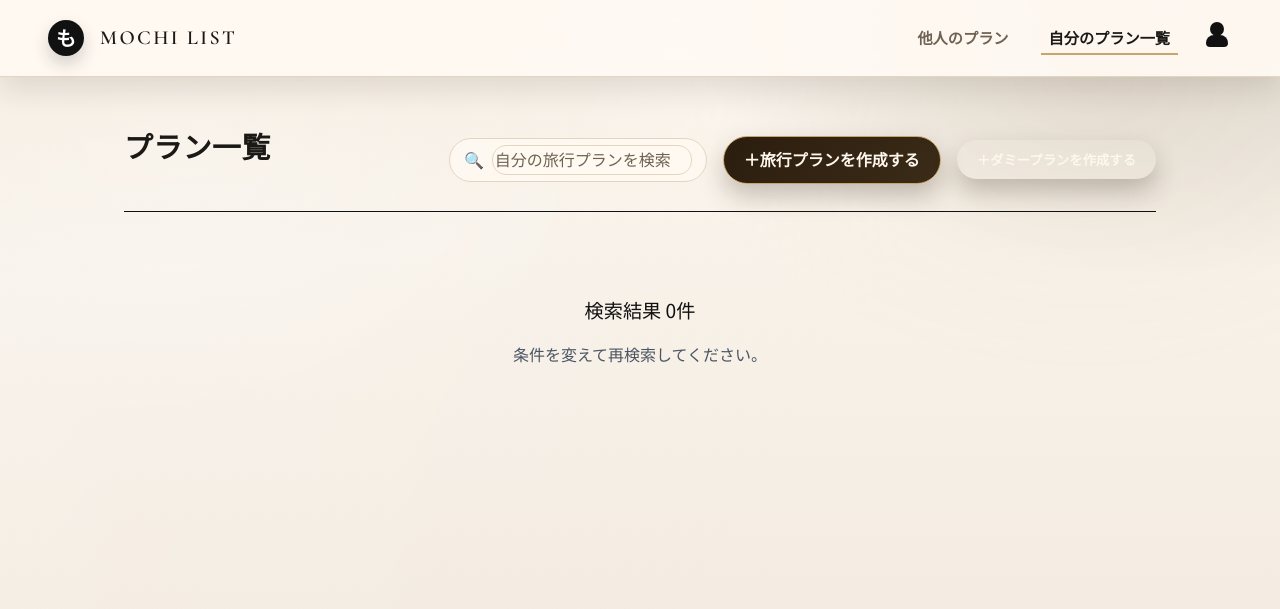
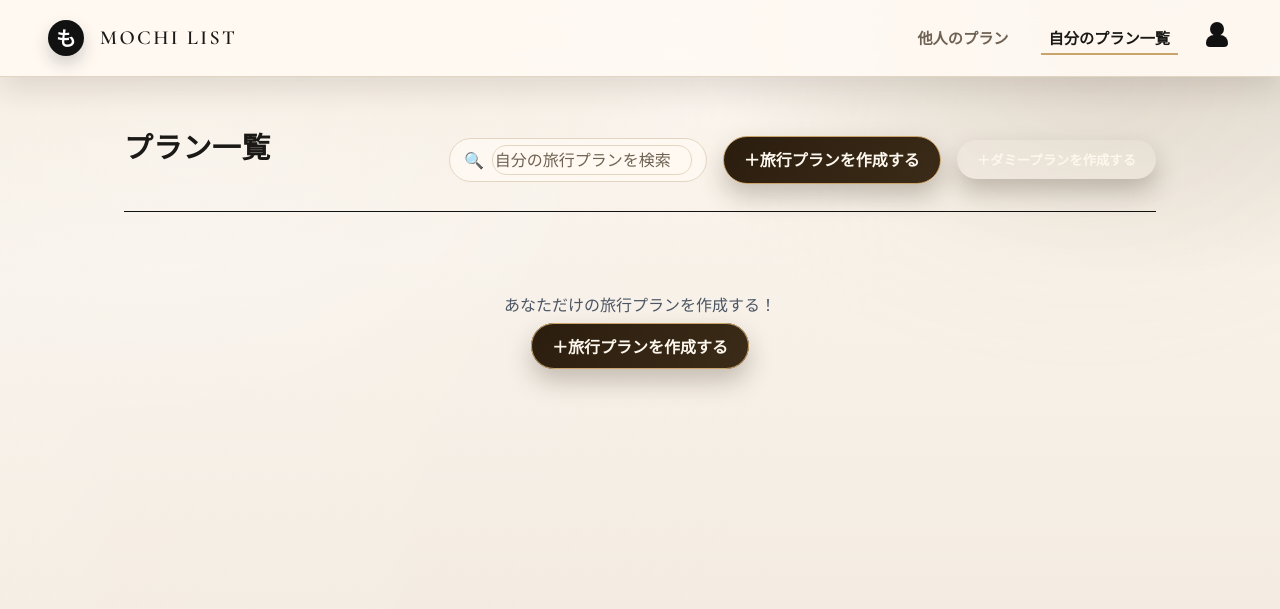
Before and after one commit to kokoriko3/motilist, a Flask app: page /plans/ in a window 1280 px wide. Shown: the top 609 px of the page. Run offline with Flask 3, Linux system fonts and the light colour scheme; the visitor is signed in with stand-in values (Sample User, id 1); data that the repository does not hold is empty.

Commit message:
画面設計書と同じになるように修正

```diff
--- a/app/templates/plan/hotel_select.html
+++ b/app/templates/plan/hotel_select.html
@@ -9,7 +9,11 @@
     <div class="banner error-banner" data-stay-error hidden>エラーが起きました 時間をおいて再度実行してください</div>
 
     <div class="stay-toolbar">
-      <div class="support-label">Supported by <span class="rkt">Rakuten Developers</span></div>
+      <div class="support-label">
+        <!-- Rakuten Web Services Attribution Snippet FROM HERE -->
+        <a href="https://webservice.rakuten.co.jp/" target="_blank"><img src="https://webservice.rakuten.co.jp/img/credit/200709/credit_22121.gif" border="0" alt="Rakuten Web Service Center" title="Rakuten Web Service Center" width="221" height="21"/></a>
+        <!-- Rakuten Web Services Attribution Snippet TO HERE -->
+      </div>
       <div class="stay-sort">
         <span class="sort-icon">📶</span>
         <button type="button" class="sort-button" data-sort-toggle>並び替え</button>
--- a/app/templates/plan/list.html
+++ b/app/templates/plan/list.html
@@ -77,10 +77,17 @@
         </form>
       </nav>
     {% else %}
-      <div class="plan-shelf__empty">
-        <p class="plan-shelf__empty-count">検索結果 {{ plans|length }}件</p>
-        <p class="plan-shelf__empty-hint">条件を変えて再検索してください。</p>
-      </div>
+      {% if query %}
+        <div class="plan-shelf__empty">
+          <p class="plan-shelf__empty-count">検索結果 {{ plans|length }}件</p>
+          <p class="plan-shelf__empty-hint">条件を変えて再検索してください。</p>
+        </div>
+      {% else %}
+        <div class="plan-shelf__empty">
+          <p class="plan-shelf__empty-hint">あなただけの旅行プランを作成する！</p>
+          <a href="{{ url_for('plan.plan_create_form') }}" class="plan-index__create">＋旅行プランを作成する</a>
+        </div>
+      {% endif %}
     {% endif %}
   </section>
 {% endblock %}
```
